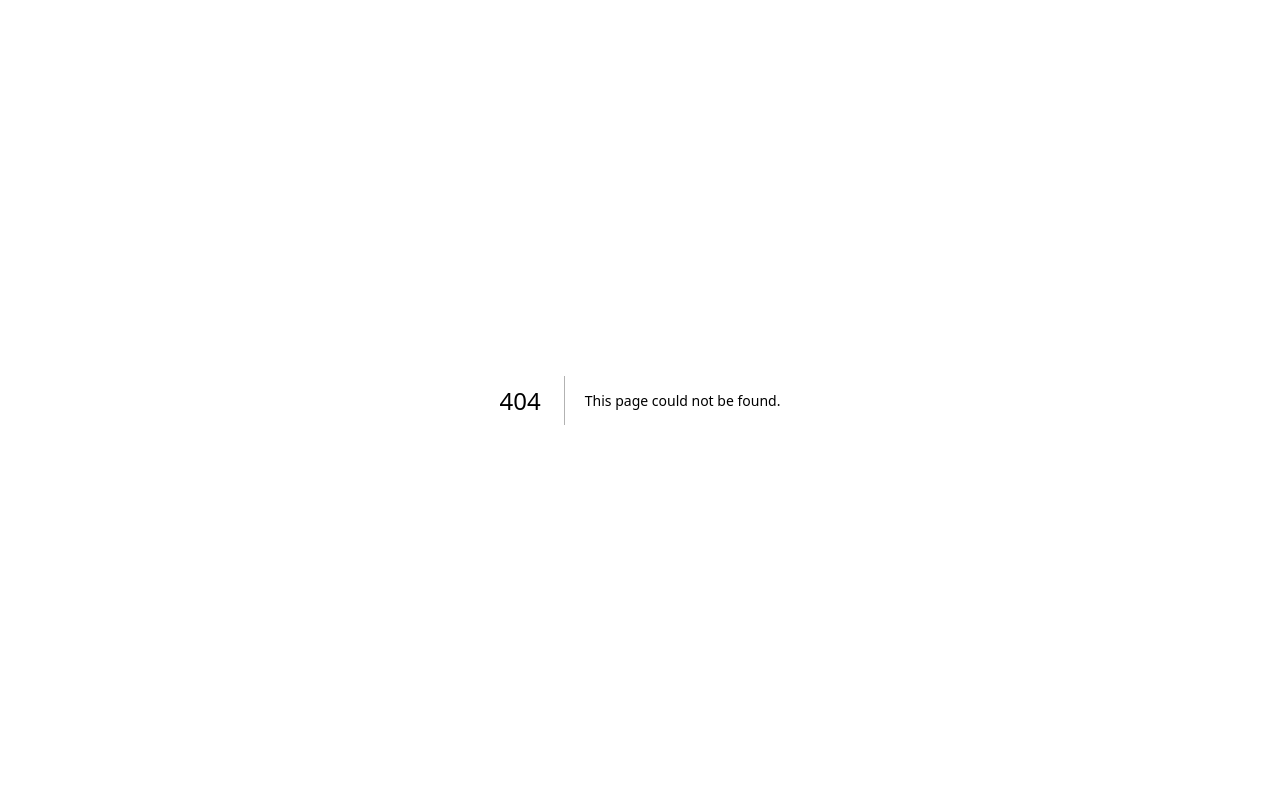
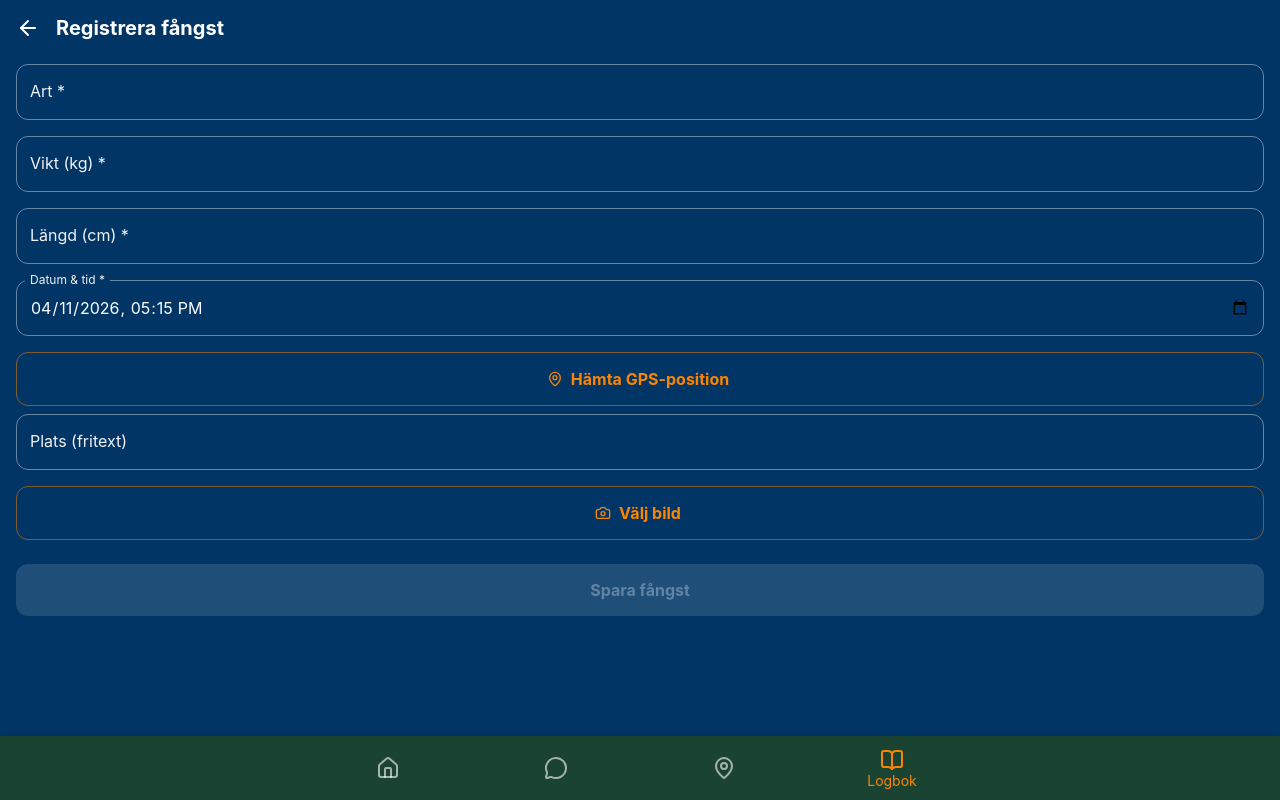
Before and after one commit to Albingardelov/skitfiske, a Next.js app: page /logbok/ny in a window 1280 px wide. Before the commit this address had no page. Built offline with nearby package versions, Linux system fonts and the light colour scheme.

Commit message:
feat: add new catch registration form

```diff
--- /dev/null
+++ b/app/(app)/logbok/ny/page.tsx
@@ -0,0 +1,218 @@
+// app/(app)/logbok/ny/page.tsx
+'use client';
+
+import { useState, useRef } from 'react';
+import { useRouter } from 'next/navigation';
+import Box from '@mui/material/Box';
+import Typography from '@mui/material/Typography';
+import TextField from '@mui/material/TextField';
+import Button from '@mui/material/Button';
+import IconButton from '@mui/material/IconButton';
+import CircularProgress from '@mui/material/CircularProgress';
+import { ArrowLeft, MapPin, Camera } from 'lucide-react';
+import { createClient } from '@/lib/supabase/client';
+import { insertCatch, uploadCatchImage } from '@/lib/supabase/catches';
+
+function getLocalDatetimeString() {
+  const now = new Date();
+  const offset = now.getTimezoneOffset() * 60000;
+  return new Date(now.getTime() - offset).toISOString().slice(0, 16);
+}
+
+export default function NyFangstPage() {
+  const router = useRouter();
+  const fileInputRef = useRef<HTMLInputElement>(null);
+
+  const [species, setSpecies] = useState('');
+  const [weightKg, setWeightKg] = useState('');
+  const [lengthCm, setLengthCm] = useState('');
+  const [caughtAt, setCaughtAt] = useState(getLocalDatetimeString());
+  const [locationText, setLocationText] = useState('');
+  const [lat, setLat] = useState<number | null>(null);
+  const [lng, setLng] = useState<number | null>(null);
+  const [imageFile, setImageFile] = useState<File | null>(null);
+  const [imagePreview, setImagePreview] = useState<string | null>(null);
+  const [isSaving, setIsSaving] = useState(false);
+  const [gpsLoading, setGpsLoading] = useState(false);
+
+  const canSave =
+    species.trim().length > 0 &&
+    weightKg.trim().length > 0 &&
+    lengthCm.trim().length > 0 &&
+    caughtAt.length > 0 &&
+    !isSaving;
+
+  function handleFileChange(e: React.ChangeEvent<HTMLInputElement>) {
+    const file = e.target.files?.[0];
+    if (!file) return;
+    if (file.size > 5 * 1024 * 1024) {
+      alert('Bilden får max vara 5MB.');
+      return;
+    }
+    setImageFile(file);
+    setImagePreview(URL.createObjectURL(file));
+  }
+
+  function handleGetGps() {
+    if (!navigator.geolocation) return;
+    setGpsLoading(true);
+    navigator.geolocation.getCurrentPosition(
+      (pos) => {
+        setLat(pos.coords.latitude);
+        setLng(pos.coords.longitude);
+        setLocationText('GPS-position');
+        setGpsLoading(false);
+      },
+      () => {
+        setGpsLoading(false);
+      }
+    );
+  }
+
+  async function handleSubmit() {
+    if (!canSave) return;
+    setIsSaving(true);
+
+    try {
+      const supabase = createClient();
+      const { data: userData } = await supabase.auth.getUser();
+      if (!userData.user) throw new Error('Inte inloggad');
+
+      let imageUrl: string | null = null;
+      if (imageFile) {
+        imageUrl = await uploadCatchImage(userData.user.id, imageFile);
+      }
+
+      await insertCatch({
+        user_id: userData.user.id,
+        full_name: userData.user.user_metadata?.full_name ?? 'Anonym',
+        species: species.trim(),
+        weight_kg: parseFloat(weightKg),
+        length_cm: parseFloat(lengthCm),
+        location_text: locationText.trim() || null,
+        lat,
+        lng,
+        image_url: imageUrl,
+        caught_at: new Date(caughtAt).toISOString(),
+      });
+
+      router.push('/logbok');
+    } catch {
+      alert('Kunde inte spara fångsten. Försök igen.');
+      setIsSaving(false);
+    }
+  }
+
+  return (
+    <Box sx={{ pb: 4 }}>
+      <Box
+        sx={{
+          display: 'flex',
+          alignItems: 'center',
+          gap: 1,
+          px: 1,
+          py: 1,
+          position: 'sticky',
+          top: 0,
+          bgcolor: 'background.default',
+          zIndex: 10,
+        }}
+      >
+        <IconButton onClick={() => router.push('/logbok')} aria-label="Tillbaka">
+          <ArrowLeft size={24} />
+        </IconButton>
+        <Typography variant="h6" sx={{ fontWeight: 700 }}>
+          Registrera fångst
+        </Typography>
+      </Box>
+
+      <Box sx={{ px: 2, display: 'flex', flexDirection: 'column', gap: 2, pt: 1 }}>
+        <TextField
+          label="Art *"
+          value={species}
+          onChange={(e) => setSpecies(e.target.value)}
+          fullWidth
+        />
+        <TextField
+          label="Vikt (kg) *"
+          type="number"
+          slotProps={{ htmlInput: { step: '0.001', min: '0' } }}
+          value={weightKg}
+          onChange={(e) => setWeightKg(e.target.value)}
+          fullWidth
+        />
+        <TextField
+          label="Längd (cm) *"
+          type="number"
+          slotProps={{ htmlInput: { step: '0.1', min: '0' } }}
+          value={lengthCm}
+          onChange={(e) => setLengthCm(e.target.value)}
+          fullWidth
+        />
+        <TextField
+          label="Datum & tid *"
+          type="datetime-local"
+          value={caughtAt}
+          onChange={(e) => setCaughtAt(e.target.value)}
+          fullWidth
+          slotProps={{ inputLabel: { shrink: true } }}
+        />
+
+        <Box sx={{ display: 'flex', flexDirection: 'column', gap: 1 }}>
+          <Button
+            variant="outlined"
+            startIcon={gpsLoading ? <CircularProgress size={16} /> : <MapPin size={16} />}
+            onClick={handleGetGps}
+            disabled={gpsLoading}
+            fullWidth
+          >
+            {lat ? 'GPS-position hämtad' : 'Hämta GPS-position'}
+          </Button>
+          <TextField
+            label="Plats (fritext)"
+            value={locationText}
+            onChange={(e) => setLocationText(e.target.value)}
+            fullWidth
+            placeholder="t.ex. Mälaren, norra stranden"
+          />
+        </Box>
+
+        <Box sx={{ display: 'flex', flexDirection: 'column', gap: 1 }}>
+          <input
+            ref={fileInputRef}
+            type="file"
+            accept="image/*"
+            style={{ display: 'none' }}
+            onChange={handleFileChange}
+          />
+          <Button
+            variant="outlined"
+            startIcon={<Camera size={16} />}
+            onClick={() => fileInputRef.current?.click()}
+            fullWidth
+          >
+            {imageFile ? imageFile.name : 'Välj bild'}
+          </Button>
+          {imagePreview && (
+            <Box
+              component="img"
+              src={imagePreview}
+              alt="Förhandsvisning"
+              sx={{ width: '100%', maxHeight: 200, objectFit: 'cover', borderRadius: 2 }}
+            />
+          )}
+        </Box>
+
+        <Button
+          variant="contained"
+          fullWidth
+          disabled={!canSave}
+          onClick={handleSubmit}
+          sx={{ mt: 1 }}
+        >
+          {isSaving ? <CircularProgress size={24} color="inherit" /> : 'Spara fångst'}
+        </Button>
+      </Box>
+    </Box>
+  );
+}
```
